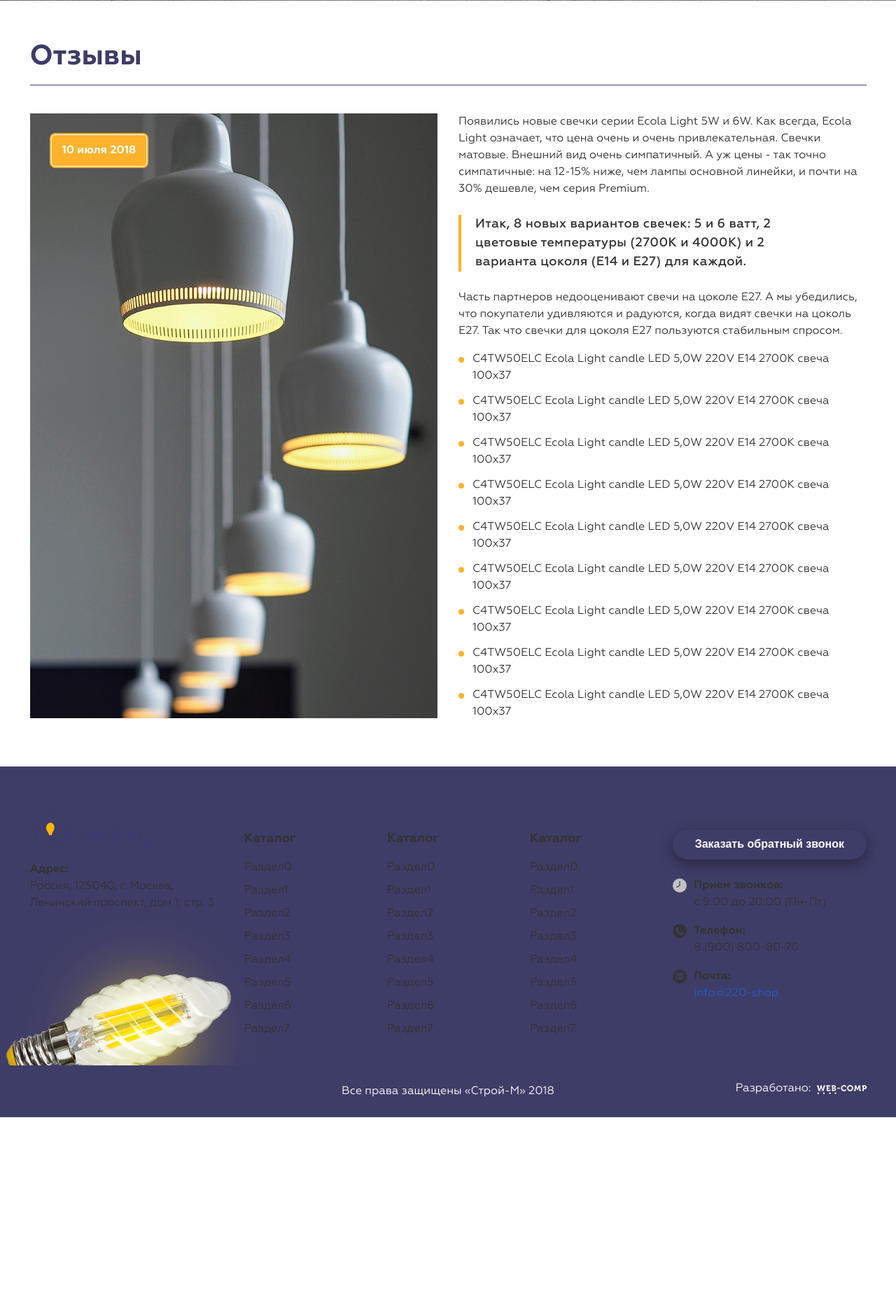
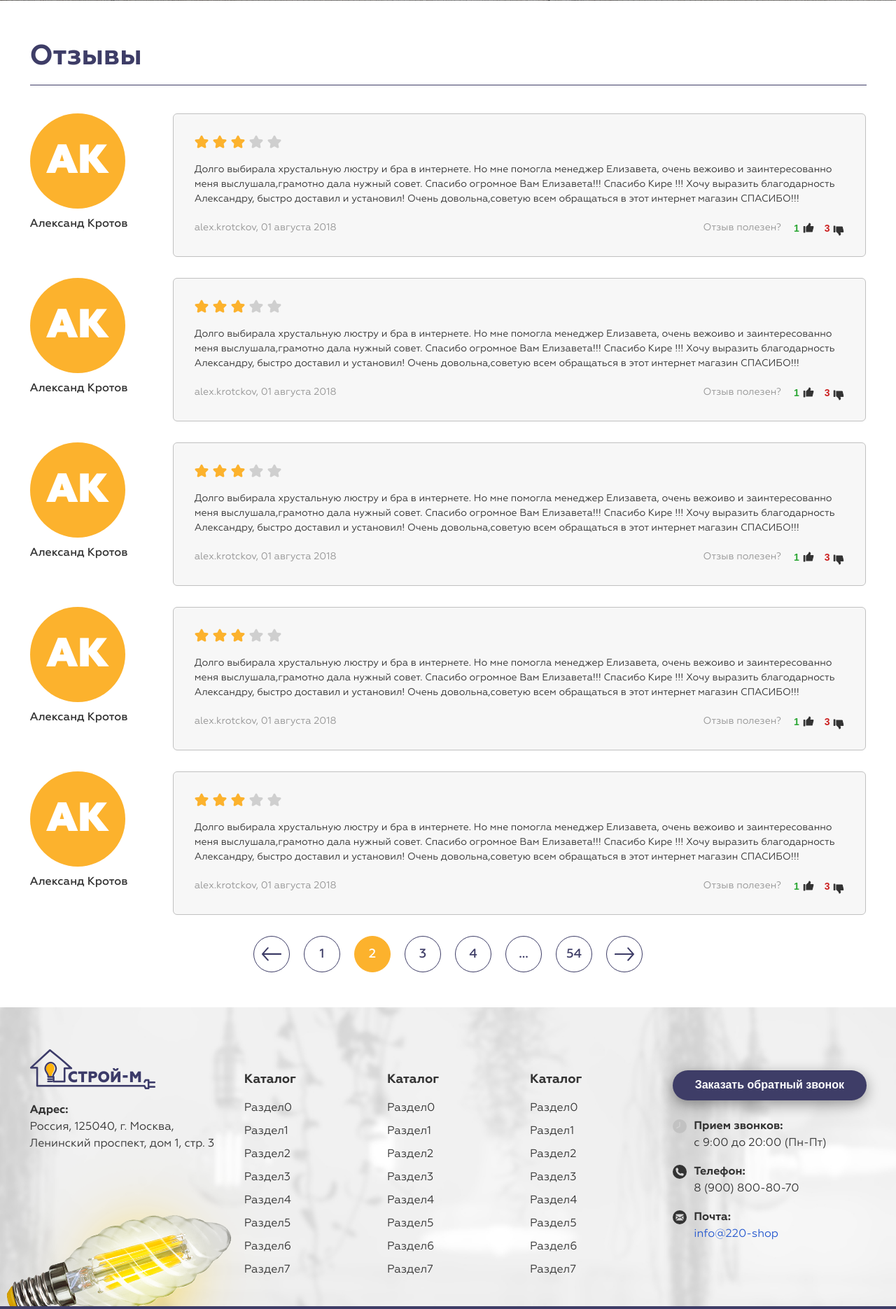
Before and after one commit to Ozimnadius/stroym, a PHP site: page /reviews in a window 1280 px wide. Shown: the part 690-2560 px from the top of the page at 70% size. Before the commit the page ends 2286 px from the top, so only its background shows below. Run offline with PHP 8.4, Linux system fonts and the light colour scheme.

Commit message:
add Reviews (80%)

```diff
--- a/css/main.scss
+++ b/css/main.scss
@@ -73,6 +73,8 @@ $font-size: 16px;
 @import "sections/_videos";
 /*-----------------SECTION-EVENTS--------------------*/
 @import "sections/_events";
+/*-----------------SECTION-REVIEWS--------------------*/
+@import "sections/_reviews";
 /*------------------------SECTION-FOOTER---------------------*/
 @import "sections/_footer";
 
--- a/css/sections/_cats.scss
+++ b/css/sections/_cats.scss
@@ -45,8 +45,8 @@
     background-repeat: no-repeat;
     background-size: contain;
     background-position: center 0;
-    //filter: blur(2.5px);
-    filter: url('#blur');
+    filter: blur(2.5px);
+    //filter: url('#blur');
   }
   &__img {
     position: absolute;
@@ -88,8 +88,8 @@
   }
 
   &__blur {
-    //filter: blur(2.5px);
-    filter: url('#blur');
+    filter: blur(2.5px);
+    //filter: url('#blur');
     background-position: 0 bottom;
     position: absolute;
     z-index: 10;
--- a/css/sections/_footer.scss
+++ b/css/sections/_footer.scss
@@ -2,7 +2,8 @@
   background-color: $violet;
 
   &__top {
-    background: url("../images/bg/bg-footer.jpg") center center no-repeat/ cover;
+    background: url("../images/bg/bg-footer.jpg") center center no-repeat;
+    background-size: cover;
     padding: 60px 0 40px 0;
     overflow: hidden;
 
--- /dev/null
+++ b/css/sections/_reviews.scss
@@ -0,0 +1,121 @@
+.reviews {
+
+}
+
+.review {
+  margin-bottom: 30px;
+
+  &__left {
+    @include col;
+    @include size(4);
+  }
+
+  &__img {
+    width: 136px;
+    height: 136px;
+    border-radius: 50%;
+    overflow: hidden;
+    display: flex;
+    align-items: center;
+    justify-content: center;
+    margin-bottom: 10px;
+    background-color: $yellow;
+    color: $bg;
+    font-size: 58px;
+    font-weight: 900;
+
+  }
+
+  &__title {
+    font-weight: 500;
+  }
+
+  &__right {
+    @include col;
+    @include size(20);
+    border-radius: 6px;
+    border: 1px solid #c1c1c1;
+    background-color: $grey-white;
+    padding: 30px;
+  }
+
+  &__rating {
+    display: flex;
+    margin-bottom: 20px;
+  }
+  &__star {
+    width: 20px;
+    height: 19px;
+    fill: rgba($text, .2);
+    margin-right: 6px;
+
+    &:last-child {
+      margin-right: 0;
+    }
+    &.active {
+      fill: $yellow;
+    }
+  }
+
+  &__text {
+    font-size: 14px;
+    margin-bottom: 20px;
+  }
+
+  &__bottom {
+    display: flex;
+    align-items: center;
+    justify-content: space-between;
+  }
+
+  &__author {
+    color: rgba($text, .5);
+    font-size: 14px;
+  }
+
+  &__vote {
+    display: flex;
+    align-items: center;
+
+    &-title {
+      color: rgba($text, .5);
+      font-size: 14px;
+      margin-right: 18px;
+    }
+  }
+
+  &__hands {
+    display: flex;
+    align-items: center;
+  }
+
+  &__hand {
+    display: flex;
+    align-items: center;
+    margin-right: 15px;
+    color: #2aa633;
+    font-size: 14px;
+    font-weight: 700;
+    line-height: 1;
+
+    &:last-child {
+      margin-right: 0;
+    }
+
+    &-svg {
+      width: 16px;
+      height: 15px;
+      fill: rgba($text,.3);
+      margin-left: 5px;
+      position: relative;
+      cursor: pointer;
+    }
+
+    &_dislike {
+      color: #cc2121;
+      svg {
+        top: 4px;
+      }
+    }
+  }
+}
--- a/js/main.js
+++ b/js/main.js
@@ -311,36 +311,6 @@ $(function () {
         preview.addClass('active');
     }
 
-    $('.com__hand').on('click', function (e) {
-
-        var button = $(this),
-            id = button.data('id'),
-            countObj = button.find('.com__hand-int'),
-            countInt = parseInt(countObj.text()),
-            data = {
-                id: id,
-                action: 'vote'
-            };
-
-        $.ajax({
-            dataType: "json",
-            type: "POST",
-            url: 'ajax.php',
-            data: data,
-            success: function (result) {
-                if (result.status) {
-                    countInt++;
-                    countObj.text(countInt);
-                    button.prop('disabled', true);
-                } else {
-                    alert('Что-то пошло не так, попробуйте еще раз!!!');
-                }
-            },
-            error: function (result) {
-                alert('Что-то пошло не так, попробуйте еще раз!!!');
-            }
-        });
-    });
     /*END PRODUCT*/
 
 
@@ -702,6 +672,37 @@ $(function () {
         });
     });
 
+    $('.jsVote').on('click', function (e) {
+
+        var button = $(this),
+            id = button.data('id'),
+            countObj = button.find('.jsVote__int'),
+            countInt = parseInt(countObj.text()),
+            data = {
+                id: id,
+                action: 'vote'
+            };
+
+        $.ajax({
+            dataType: "json",
+            type: "POST",
+            url: 'ajax.php',
+            data: data,
+            success: function (result) {
+                if (result.status) {
+                    countInt++;
+                    countObj.text(countInt);
+                    button.prop('disabled', true);
+                } else {
+                    alert('Что-то пошло не так, попробуйте еще раз!!!');
+                }
+            },
+            error: function (result) {
+                alert('Что-то пошло не так, попробуйте еще раз!!!');
+            }
+        });
+    });
+
     /*END GENERAL*/
 
     /*VENDORS*/
--- a/pages/reviews/index.php
+++ b/pages/reviews/index.php
@@ -17,54 +17,105 @@
             </div>
             <!-- END top -->
 
-            <!-- events -->
-            <div class="event">
+            <!-- reviews -->
+            <div class="reviews">
+                <div class="reviews__list">
+                    <? for ($i=1;$i<6;$i++): ?>
+                        <div class="review">
                             <div class="row">
                                 <!-- left -->
-                    <div class="event__left">
-                        <img src="images/content/events/event1.jpg"
-                             title="Cвечки серии Ecola Light 5W и 6W"
-                             alt="Cвечки серии Ecola Light 5W и 6W"
-                             class="event__img">
-                        <div class="event__date">10 июля 2018</div>
+                                <div class="review__left">
+                                    <div class="review__img">
+                                         АК
+                                    </div>
+                                    <div class="review__title">
+                                        Александ Кротов
+                                    </div>
                                 </div>
                                 <!-- END left -->
 
                                 <!-- right -->
-                    <div class="event__right">
-                        <div class="content">
-                            Появились новые свечки серии Ecola Light 5W и 6W. Как всегда, Ecola Light означает, что цена
-                            очень и очень привлекательная. Свечки матовые. Внешний вид очень симпатичный. А уж цены -
-                            так точно симпатичные: на 12-15% ниже, чем лампы основной линейки, и почти
-                            на 30% дешевле, чем серия Premium.
+                                <div class="review__right">
+                                    <!-- rating -->
+                                    <div class="review__rating">
+                                        <svg class="review__star active">
+                                            <use xlink:href="images/icons/sprite.svg#star"></use>
+                                        </svg>
+                                        <svg class="review__star active">
+                                            <use xlink:href="images/icons/sprite.svg#star"></use>
+                                        </svg>
+                                        <svg class="review__star active">
+                                            <use xlink:href="images/icons/sprite.svg#star"></use>
+                                        </svg>
+                                        <svg class="review__star">
+                                            <use xlink:href="images/icons/sprite.svg#star"></use>
+                                        </svg>
+                                        <svg class="review__star">
+                                            <use xlink:href="images/icons/sprite.svg#star"></use>
+                                        </svg>
+                                    </div>
+                                    <!-- END rating -->
 
-                            <blockquote>
-                                Итак, 8 новых вариантов свечек: 5 и 6 ватт, 2 цветовые
-                                температуры (2700К и 4000К) и 2 варианта цоколя
-                                (Е14 и Е27) для каждой.
-                            </blockquote>
+                                    <!-- text -->
+                                    <div class="review__text">
+                                        Долго выбирала хрустальную люстру и бра в интернете. Но мне помогла менеджер Елизавета, очень вежоиво
+                                        и заинтересованно меня выслушала,грамотно дала нужный совет. Спасибо огромное Вам Елизавета!!! Спасибо Кире !!!
+                                        Хочу выразить благодарность Александру, быстро доставил и установил! Очень довольна,советую всем обращаться в этот интернет магазин СПАСИБО!!!
+                                    </div>
+                                    <!-- END text -->
 
-                            Часть партнеров недооценивают свечи на цоколе Е27. А мы убедились, что покупатели удивляются
-                            и радуются, когда видят свечки на цоколь
-                            Е27. Так что свечки для цоколя Е27 пользуются стабильным спросом.
+                                    <!-- bottom -->
+                                    <div class="review__bottom">
+                                        <!-- author -->
+                                        <div class="review__author">
+                                            alex.krotckov, 01 августа 2018
+                                        </div>
+                                        <!-- END author -->
 
-                            <ul>
-                                <li>C4TW50ELC Ecola Light candle LED 5,0W 220V E14 2700K свеча 100x37</li>
-                                <li>C4TW50ELC Ecola Light candle LED 5,0W 220V E14 2700K свеча 100x37</li>
-                                <li>C4TW50ELC Ecola Light candle LED 5,0W 220V E14 2700K свеча 100x37</li>
-                                <li>C4TW50ELC Ecola Light candle LED 5,0W 220V E14 2700K свеча 100x37</li>
-                                <li>C4TW50ELC Ecola Light candle LED 5,0W 220V E14 2700K свеча 100x37</li>
-                                <li>C4TW50ELC Ecola Light candle LED 5,0W 220V E14 2700K свеча 100x37</li>
-                                <li>C4TW50ELC Ecola Light candle LED 5,0W 220V E14 2700K свеча 100x37</li>
-                                <li>C4TW50ELC Ecola Light candle LED 5,0W 220V E14 2700K свеча 100x37</li>
-                                <li>C4TW50ELC Ecola Light candle LED 5,0W 220V E14 2700K свеча 100x37</li>
-                            </ul>
+                                        <!-- vote -->
+                                        <div class="review__vote">
+                                            <div class="review__vote-title">
+                                                Отзыв полезен?
                                             </div>
+                                            <div class="review__hands">
+                                                <!-- like -->
+                                                <button role="button" class="review__hand jsVote" data-id="<?=$i?>">
+                                                    <span class="review__hand-int jsVote__int">1</span>
+                                                    <svg class="review__hand-svg" viewBox="0 0 49.94 49.94">
+                                                        <use xlink:href="images/icons/sprite.svg#like"></use>
+                                                    </svg>
+                                                </button>
+                                                <!-- END like -->
+
+                                                <!-- dislike -->
+                                                <button role="button" class="review__hand review__hand_dislike jsVote" data-id="<?=$i?>">
+                                                    <span class="review__hand-int jsVote__int">3</span>
+                                                    <svg class="review__hand-svg" viewBox="0 0 49.94 49.94">
+                                                        <use xlink:href="images/icons/sprite.svg#dislike"></use>
+                                                    </svg>
+                                                </button>
+                                                <!-- END dislike -->
+
+                                            </div>
+                                        </div>
+                                        <!-- END vote -->
+
+
+                                    </div>
+                                    <!-- END bottom -->
                                 </div>
                                 <!-- END right -->
                             </div>
                         </div>
-            <!-- END events -->
+                    <? endfor; ?>
+                </div>
+
+                <div class="reviews__pagination">
+                    <? include 'pages/common/pagination.php'?>
+                </div>
+            </div>
+            <!-- END reviews -->
+
         </div>
 
 
```
Also changed, not shown: pages/product/index.php (+4 -4 lines), css/main.css, 1 other file. Lines whose indentation alone changed are shown as unchanged.
